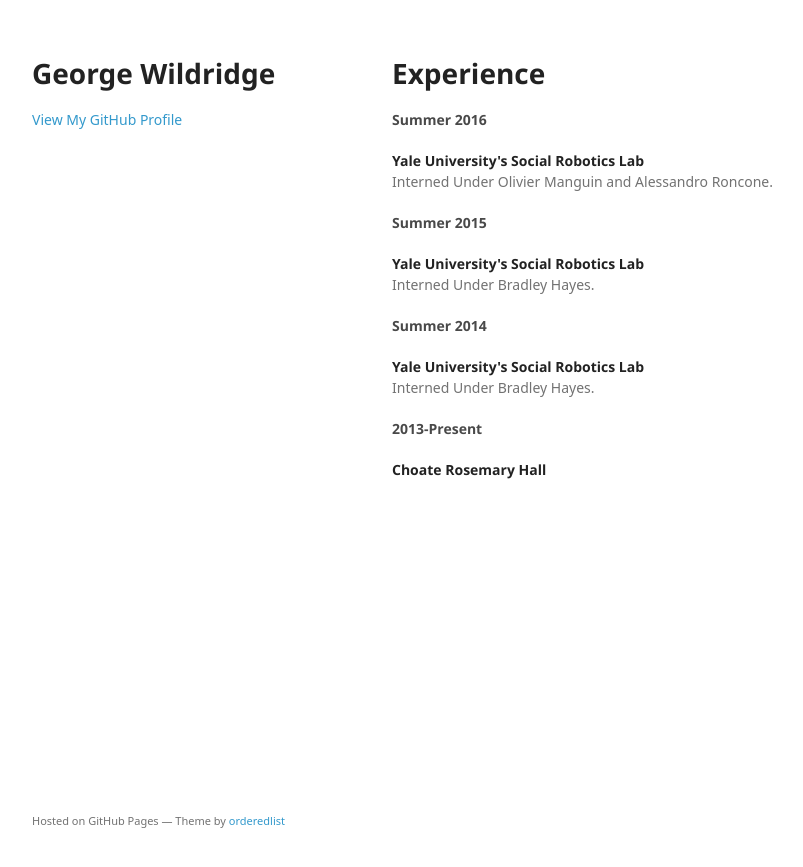
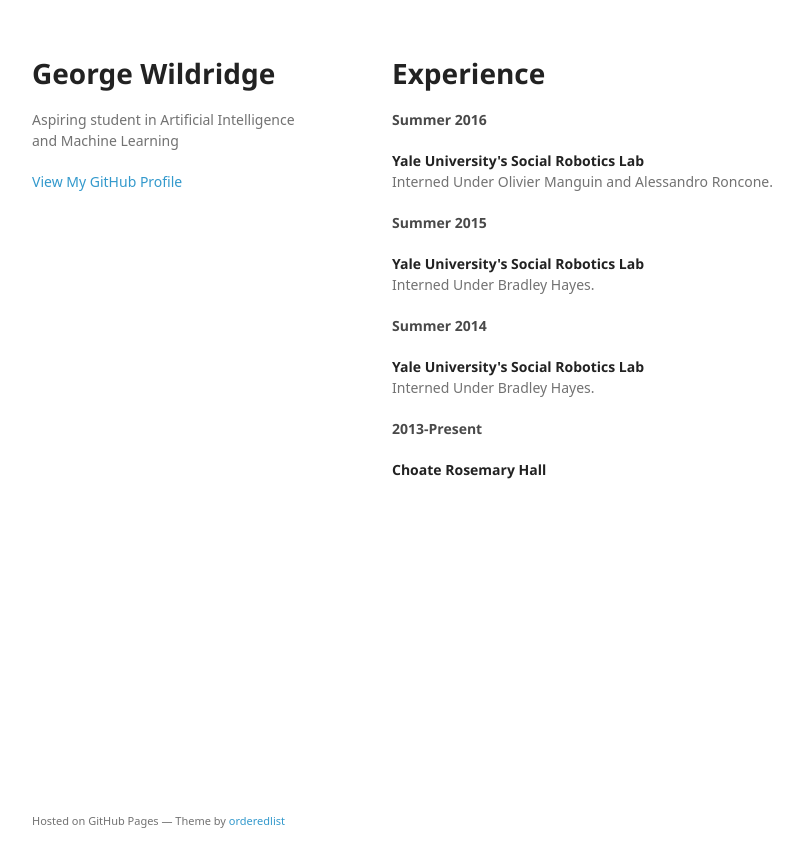
Before and after one commit to georgewildridge/georgewildridgeoriginalwebsite, a Jekyll site: the page index.html, which Jekyll copies as it is, in a window 1280 px wide. Shown: the top 867 px of the page, without its empty margins (178-981 px from the left). Built offline with Jekyll 4.4.1, drawn with Linux system fonts in a browser that asks for light colours; some web fonts are replaced.

Commit message:
Replace master branch with page content via GitHub

```diff
--- a/index.html
+++ b/index.html
@@ -16,7 +16,7 @@
     <div class="wrapper">
       <header>
         <h1>George Wildridge</h1>
-        <p></p>
+        <p>Aspiring student in Artificial Intelligence and Machine Learning</p>
 
 
         <p class="view"><a href="https://github.com/georgewildridge">View My GitHub Profile</a></p>
--- a/params.json
+++ b/params.json
@@ -1,6 +1,6 @@
 {
   "name": "George Wildridge",
-  "tagline": "",
+  "tagline": "Aspiring student in Artificial Intelligence and Machine Learning",
   "body": "#Experience\r\n\r\n####Summer 2016  \r\n**Yale University's Social Robotics Lab**     \r\nInterned Under Olivier Manguin and Alessandro Roncone. \r\n\r\n\r\n####Summer 2015  \r\n**Yale University's Social Robotics Lab**    \r\nInterned Under Bradley Hayes. \r\n\r\n\r\n####Summer 2014  \r\n**Yale University's Social Robotics Lab**    \r\nInterned Under Bradley Hayes. \r\n\r\n\r\n####2013-Present  \r\n**Choate Rosemary Hall**\r\n\r\n\r\n   ",
   "note": "Don't delete this file! It's used internally to help with page regeneration."
 }
```
